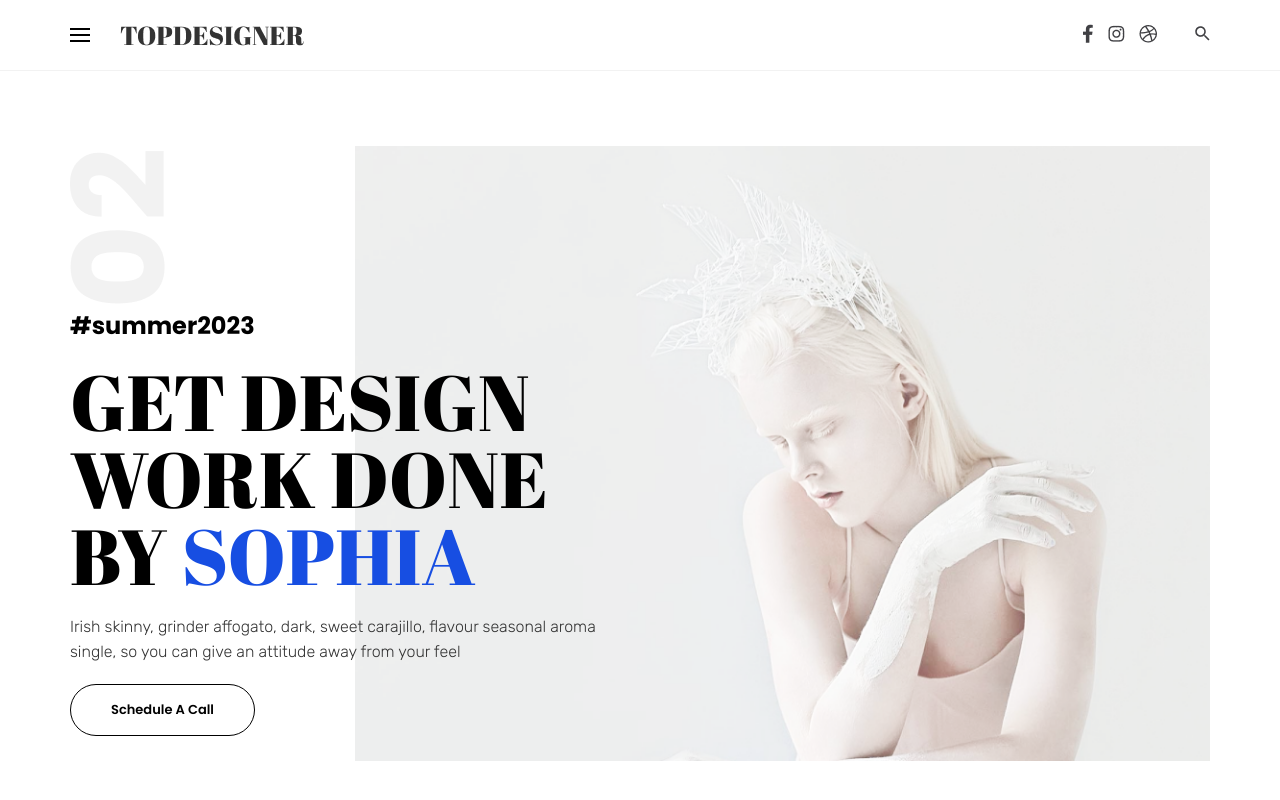
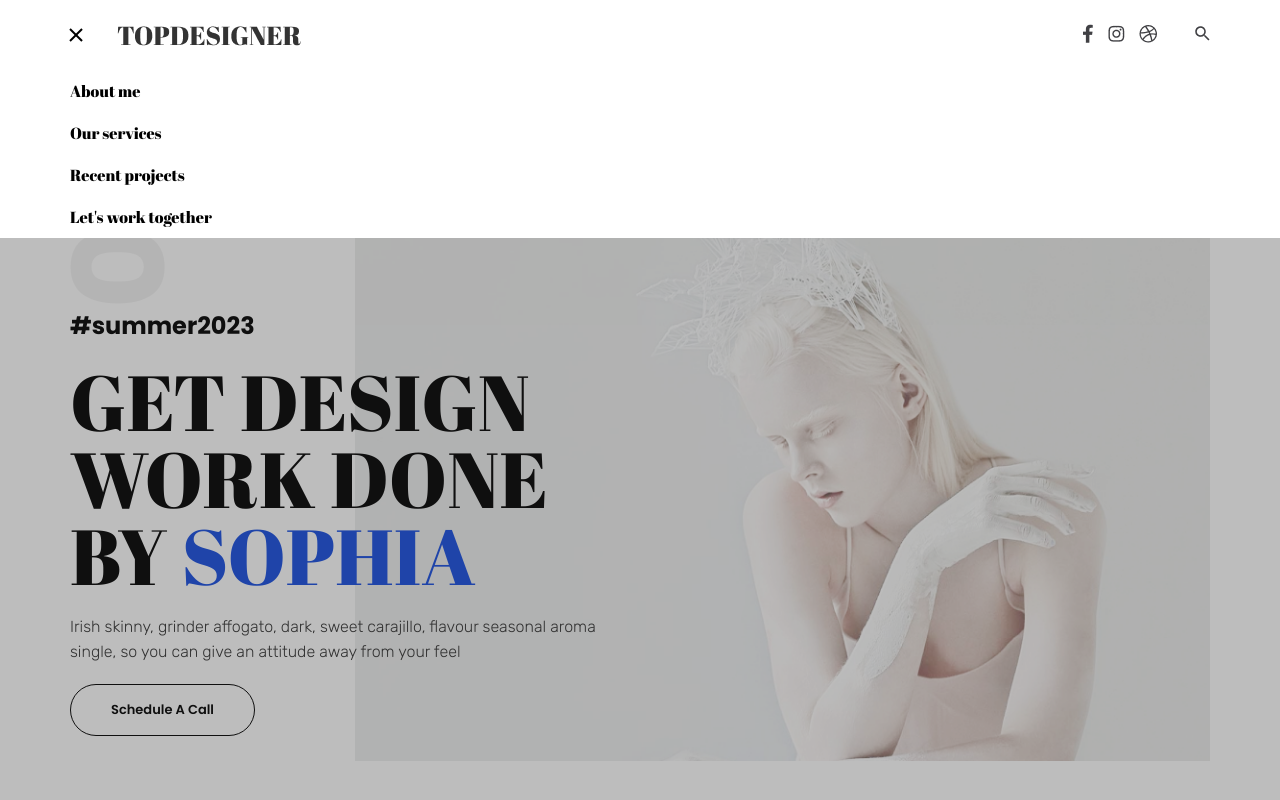
Before and after one commit to ZaouiAmine/fake-designer-portfolio, a plain HTML site: page index.html in a window 1280 px wide. Both pictures are taken after a click on the button 80 px from the left and 35 px from the top of the page. Shown: the top 800 px of the page. Drawn offline with Linux system fonts and the light colour scheme.

Commit message:
added ham menu with some functionalities"

```diff
--- a/index.html
+++ b/index.html
@@ -30,10 +30,10 @@
     <div class="wrapper">
       <nav class="primary-navigation">
         <div class="left">
-          <button class="ham-menu">
-            <div class="first"></div>
-            <div class="second"></div>
-            <div class="third"></div>
+          <button class="ham-menu" id="hamBtn">
+            <div class="first" id="hambtnfirst"></div>
+            <div class="second" id="hambtnsecond"></div>
+            <div class="third" id="hambtnthird"></div>
           </button>
           <div class="logo">
             <a href="#">
@@ -74,6 +74,17 @@
         </div>
       </nav>
     </div>
+    <div class="hide" id="hamMenu">
+      <div class="modal">
+        <div class="wrapper">
+          <a href="#about-me">About me</a>
+          <a href="#our-services">Our services</a>
+          <a href="#about-me">Recent projects</a>
+          <a href="#lets-work-together">Let's work together</a>
+        </div>
+      </div>
+    </div>
+
     <!-- horizontal line -->
     <hr class="hr" />
     <!-- section-one -->
@@ -161,7 +172,7 @@
       </section>
     </div>
     <!-- section-three -->
-    <div class="wrapper">
+    <div class="wrapper" id="about-me">
       <section class="three">
         <h2 class="small-title">ABOUT ME</h2>
         <div class="line"></div>
@@ -198,7 +209,7 @@
       </div>
     </section>
     <!-- section-five -->
-    <div class="wrapper">
+    <div class="wrapper" id="our-services">
       <section class="five">
         <h2 class="small-title">OUR SERVICES</h2>
         <div class="line"></div>
@@ -275,7 +286,7 @@
       </section>
     </div>
     <!-- section-eight -->
-    <div class="wrapper">
+    <div class="wrapper" id="recent-projects">
       <div class="eight">
         <h2 class="small-title">RECENT PROJECTS</h2>
         <div class="line"></div>
@@ -321,7 +332,7 @@
       </div>
     </div>
     <!-- section-nine -->
-    <section class="nine">
+    <section class="nine" id="lets-work-together">
       <div class="wrapper">
         <h2 class="small-title">Let's work together</h2>
         <div class="line"></div>
@@ -414,6 +425,7 @@
         </div>
       </div>
     </footer>
+
     <!-- scripts -->
     <script src="script.js"></script>
   </body>
--- a/script.js
+++ b/script.js
@@ -1,3 +1,24 @@
 function func() {
   console.log("hello there");
 }
+
+let hamBtn = document.getElementById("hamBtn");
+let hamMenu = document.getElementById("hamMenu");
+let hambtnfirst = document.getElementById("hambtnfirst");
+let hambtnsecond = document.getElementById("hambtnsecond");
+let hambtnthird = document.getElementById("hambtnthird");
+
+hamBtn.addEventListener("click", () => {
+  hamMenu.classList.toggle("hide");
+  hamMenu.classList.toggle("modal-bg");
+  hambtnfirst.classList.toggle("first-toggle");
+  hambtnsecond.classList.toggle("second-toggle");
+  hambtnthird.classList.toggle("third-toggle");
+});
+hamMenu.addEventListener("click", () => {
+  hamMenu.classList.toggle("hide");
+  hamMenu.classList.toggle("modal-bg");
+  hambtnfirst.classList.toggle("first-toggle");
+  hambtnsecond.classList.toggle("second-toggle");
+  hambtnthird.classList.toggle("third-toggle");
+});
--- a/style.scss
+++ b/style.scss
@@ -4,6 +4,9 @@
   box-sizing: border-box;
 }
 
+html {
+  scroll-behavior: smooth;
+}
 body {
   display: flex;
   flex-direction: column;
@@ -25,6 +28,7 @@ body {
   height: 70px;
   display: flex;
   align-items: center;
+  z-index: 100;
   .left {
     flex: 1;
     display: flex;
@@ -37,17 +41,39 @@ body {
       justify-content: space-between;
 
       margin: 0px 30px 0px 0px;
+
       background-color: transparent;
       border: none;
       .first,
       .second,
       .third {
-        width: 20px;
+        width: 17px;
         height: 2px;
         background-color: black;
+        transition-duration: 0.5s;
       }
-      &:hover {
-        background-color: rgb(240, 240, 240);
+
+      .first-toggle {
+        transform-origin: left;
+        transform: rotate(45deg);
+        transition-duration: 0.3s;
+      }
+      .second-toggle {
+        visibility: hidden;
+        transition-duration: 0.1s;
+      }
+      .third-toggle {
+        transform-origin: left;
+        transform: rotate(-45deg);
+        transition-duration: 0.3s;
+      }
+    }
+    .ham-menu:hover {
+      cursor: pointer;
+      .first,
+      .second,
+      .third {
+        background-color: #174ee2;
       }
     }
 
@@ -86,6 +112,36 @@ body {
     }
     .search {
       margin: 0px 0px 0px 30px;
+    }
+  }
+}
+.hide {
+  display: none;
+}
+.modal-bg {
+  margin-top: 140px;
+  z-index: 50;
+  position: absolute;
+  height: 100%;
+  width: 100%;
+  background-color: #30303051;
+  .modal {
+    background-color: white;
+    display: flex;
+    justify-content: center;
+    .wrapper {
+      display: flex;
+      flex-direction: column;
+      font-family: "Abril Fatface";
+      text-decoration: none;
+      a {
+        text-decoration: none;
+        color: black;
+        padding: 10px 0px;
+      }
+      a:hover {
+        color: #174ee2;
+      }
     }
   }
 }
```
Also changed, not shown: assets/up-arrow.png (added), style.css, 1 other file.
